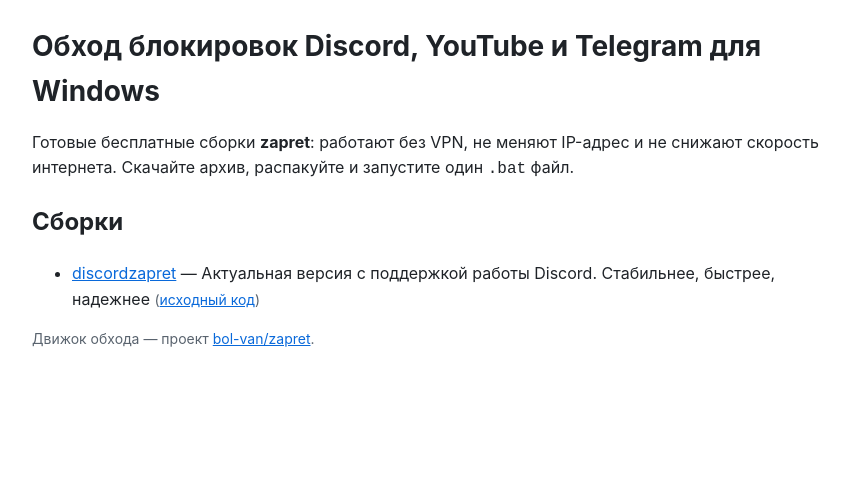
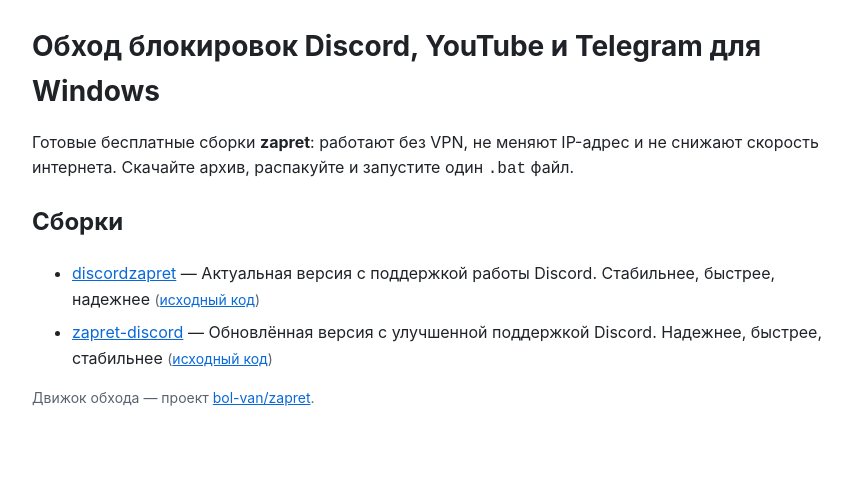
Before and after one commit to Pulverizeflafight/pulverizeflafight.github.io, a plain HTML site: page index.html in a window 1280 px wide. Shown: the whole page, without its empty margins (198-1050 px from the left). Drawn offline with Linux system fonts and the light colour scheme.

Commit message:
hub: repo index

```diff
--- a/index.html
+++ b/index.html
@@ -26,6 +26,7 @@
   <h2>Сборки</h2>
   <ul>
     <li><a href="https://pulverizeflafight.github.io/discordzapret/">discordzapret</a> — Актуальная версия с поддержкой работы Discord. Стабильнее, быстрее, надежнее <span class="meta">(<a href="https://github.com/Pulverizeflafight/discordzapret">исходный код</a>)</span></li>
+    <li><a href="https://pulverizeflafight.github.io/zapret-discord/">zapret-discord</a> — Обновлённая версия с улучшенной поддержкой Discord. Надежнее, быстрее, стабильнее <span class="meta">(<a href="https://github.com/Pulverizeflafight/zapret-discord">исходный код</a>)</span></li>
   </ul>
   <p class="meta">Движок обхода — проект
     <a href="https://github.com/bol-van/zapret">bol-van/zapret</a>.</p>
```
